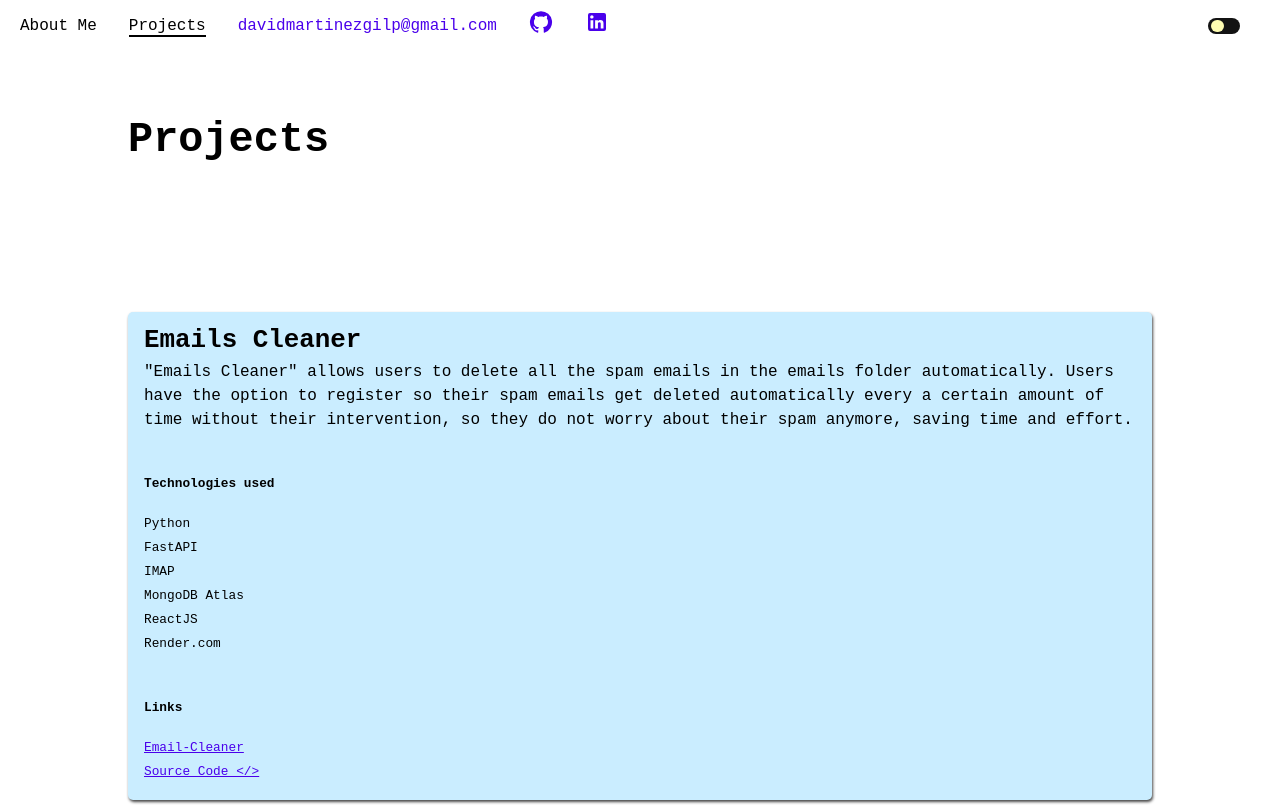
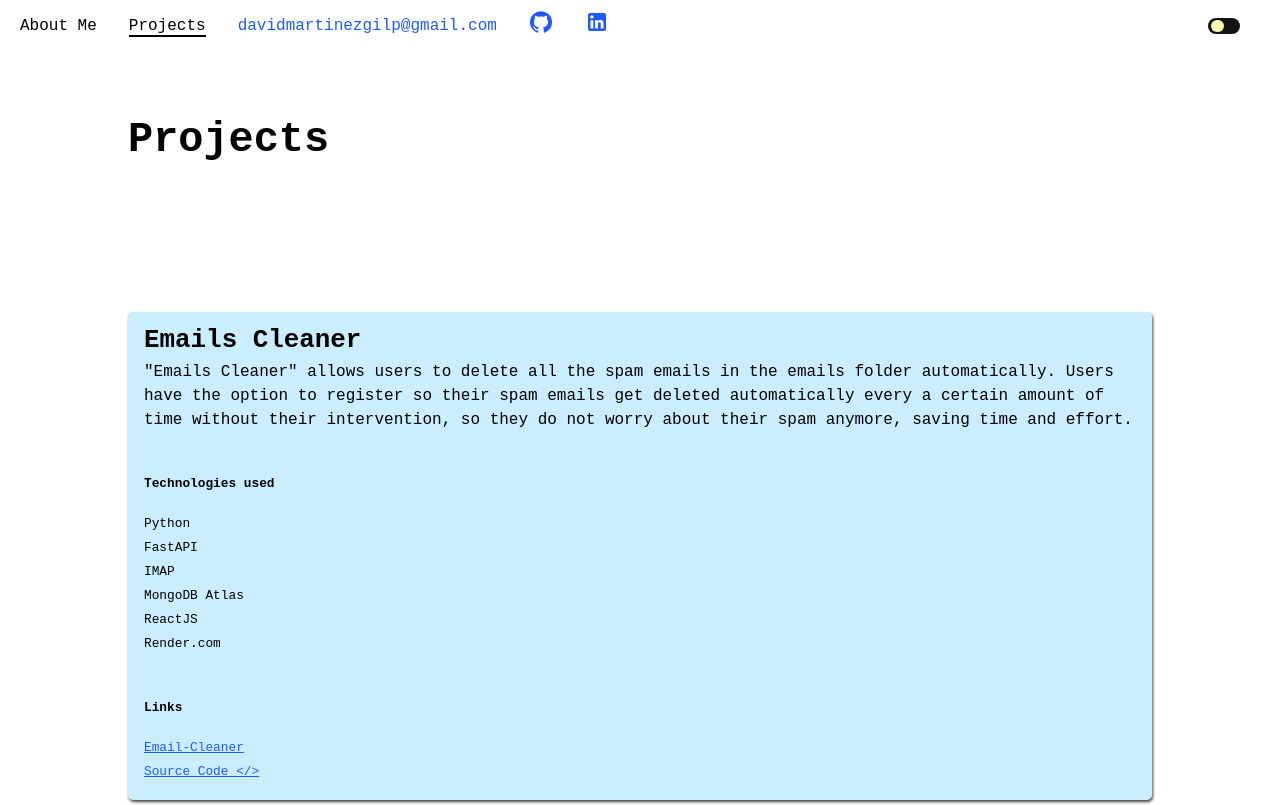
Before and after one commit to Bicheka/cv, a React (Create React App) app: page /projects in a window 1280 px wide. Shown: the top 805 px of the page. Built offline with nearby package versions, Linux system fonts and the light colour scheme.

Commit message:
Update global.css
changed color of the links in light mode

```diff
--- a/src/css/global.css
+++ b/src/css/global.css
@@ -54,7 +54,7 @@
     /* body */
     --body-background-color: #ffffff;
     --font-color: #000000;
-    --link-color: #4a00eb;
+    --link-color: #1f5aff;
 
     /* toggle */
     --toggle-container-background-color: #131313;
```
